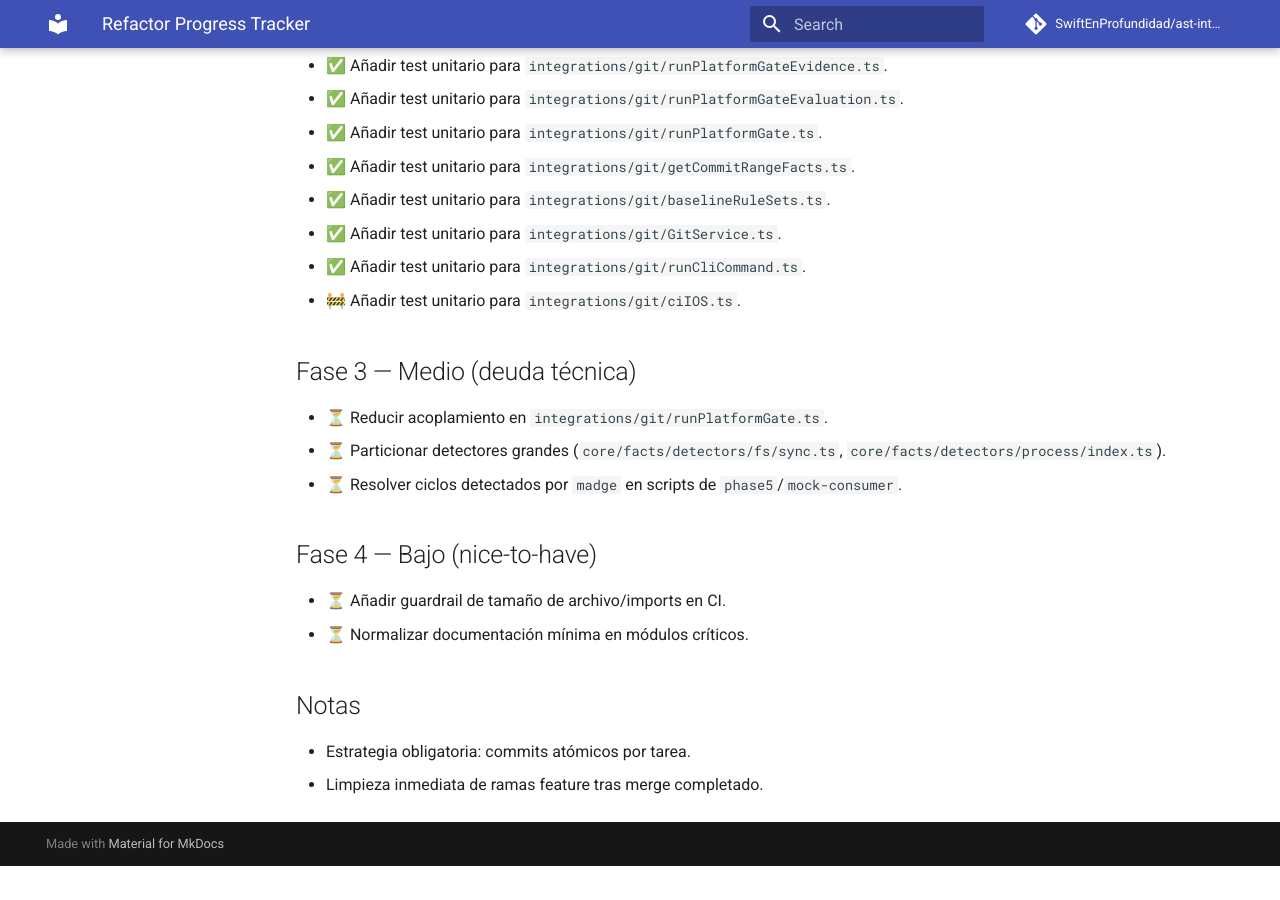
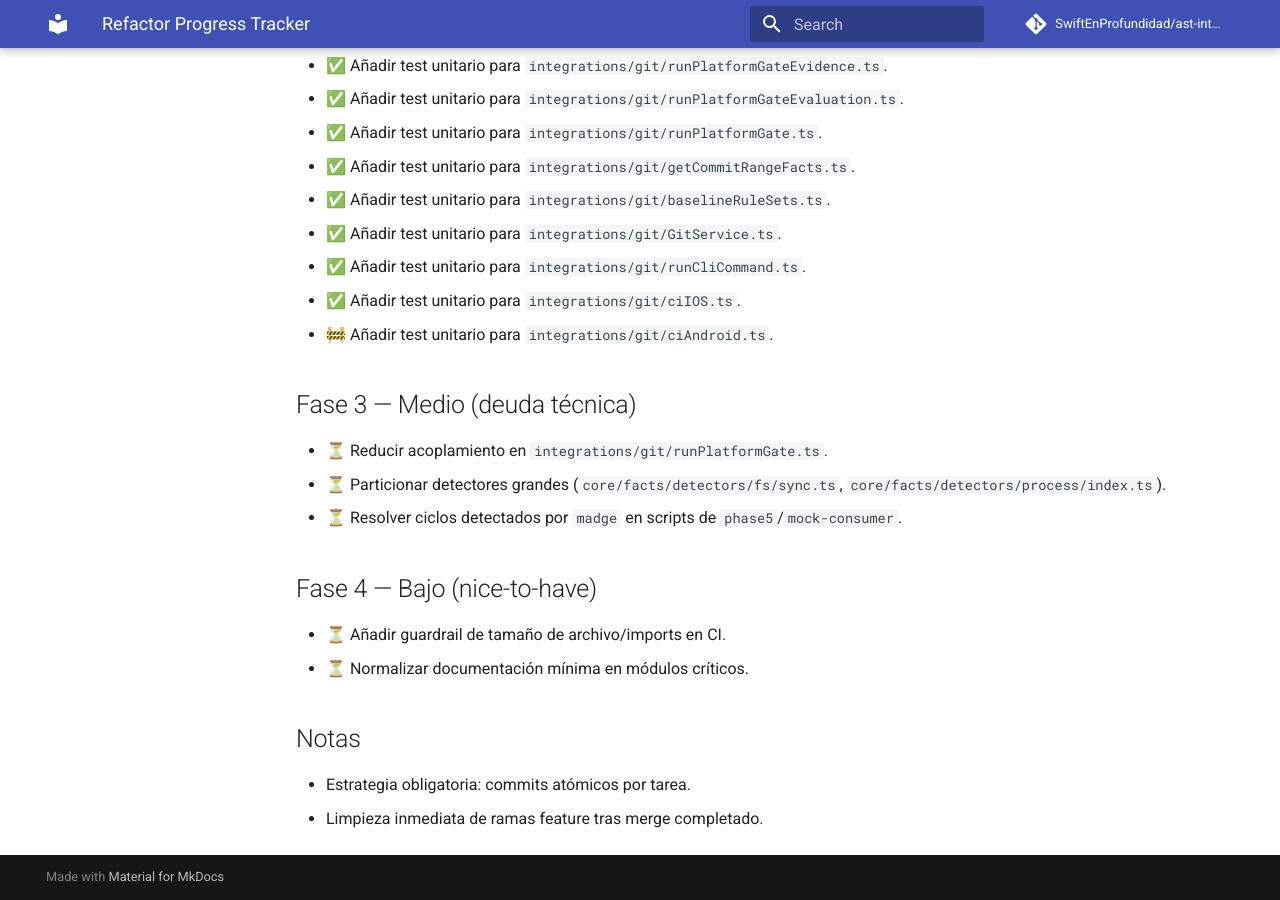
Before and after one commit to SwiftEnProfundidad/ast-intelligence-hooks, an MkDocs documentation site: the page built from docs/REFRACTOR_PROGRESS.md, in a window 1280 px wide and 900 px high, scrolled down 1062 px. Built offline with MkDocs 1.6.1 and Material for MkDocs 9.7.7, drawn with Linux system fonts in a browser that asks for light colours; comment, search, counter and statistics services are not loaded; before the commit the page ends 1928 px from its top, so only the background shows below that.

Commit message:
test(git): add alias coverage for ciIOS runner

```diff
--- a/docs/REFRACTOR_PROGRESS.md
+++ b/docs/REFRACTOR_PROGRESS.md
@@ -32,7 +32,8 @@ Estado consolidado del refactor con seguimiento de tareas y evidencia del avance
 - ✅ Añadir test unitario para `integrations/git/baselineRuleSets.ts`.
 - ✅ Añadir test unitario para `integrations/git/GitService.ts`.
 - ✅ Añadir test unitario para `integrations/git/runCliCommand.ts`.
-- 🚧 Añadir test unitario para `integrations/git/ciIOS.ts`.
+- ✅ Añadir test unitario para `integrations/git/ciIOS.ts`.
+- 🚧 Añadir test unitario para `integrations/git/ciAndroid.ts`.
 
 ## Fase 3 — Medio (deuda técnica)
 - ⏳ Reducir acoplamiento en `integrations/git/runPlatformGate.ts`.
```
Also changed, not shown: 1 other file.
